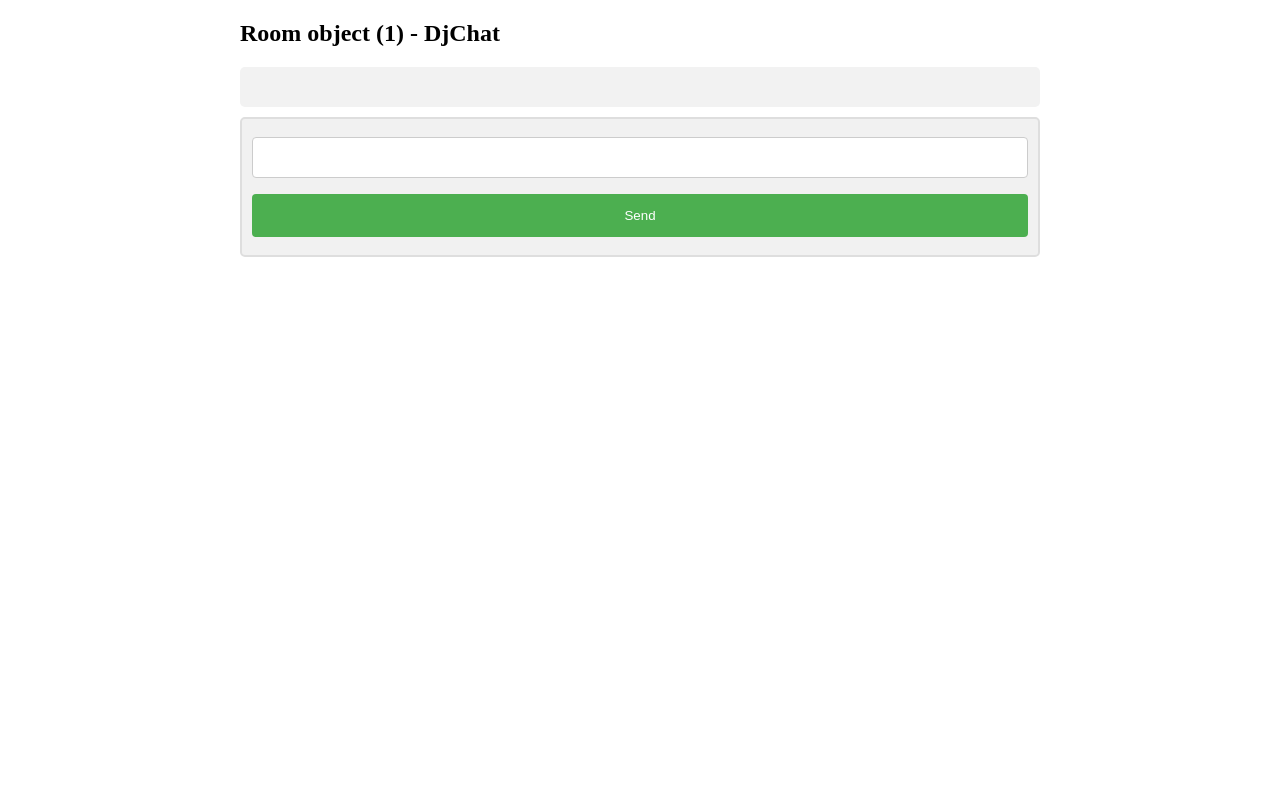
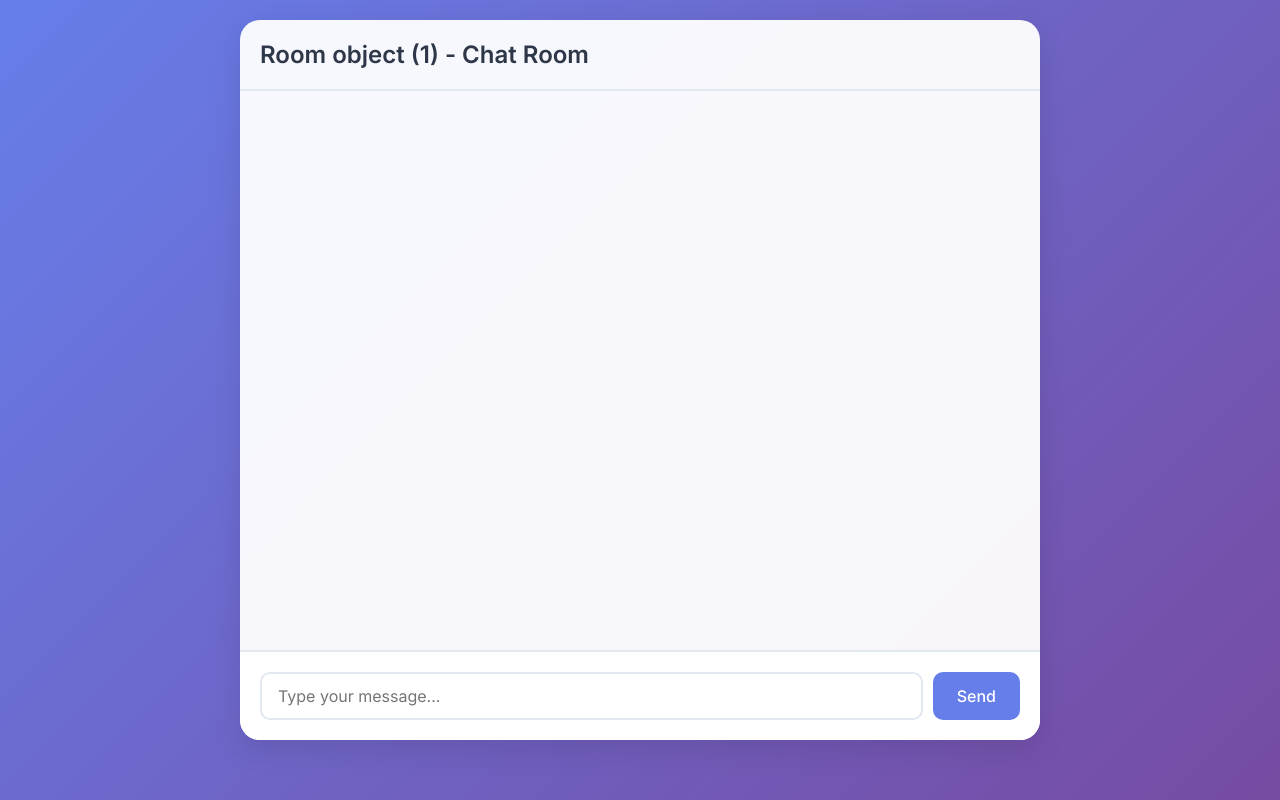
Before and after one commit to Rishav-Upadhaya/django_chat_app, a Django app: template templates/room.html in a window 1280 px wide. Run offline with Django 3.2, Linux system fonts and the light colour scheme; data comes from the database, SQL or seed files in the repository; the template is opened without the code that fills it: values that come from a table or form of the project are taken from there, most other values are stand-ins (such as "Sample title", 1, 10 or a date in 2020); data that the repository does not hold is empty; some libraries are stand-ins or nearby versions.

Commit message:
Update chat room with modern UI and enhanced features

```diff
--- a/templates/room.html
+++ b/templates/room.html
@@ -1,162 +1,268 @@
 <!DOCTYPE html>
 <html>
   <head>
-<meta name="viewport" content="width=device-width, initial-scale=1">
+    <meta name="viewport" content="width=device-width, initial-scale=1" />
+    <title>{{room}} - Django Chat</title>
+    <link
+      href="https://fonts.googleapis.com/css2?family=Inter:wght@400;500;600&display=swap"
+      rel="stylesheet"
+    />
+    <script
+      src="https://code.jquery.com/jquery-3.1.1.min.js"
+      integrity="sha256-hVVnYaiADRTO2PzUGmuLJr8BLUSjGIZsDYGmIJLv2b8="
+      crossorigin="anonymous"
+    ></script>
     <style>
+      * {
+        margin: 0;
+        padding: 0;
+        box-sizing: border-box;
+        font-family: "Inter", sans-serif;
+      }
+
       body {
         margin: 0 auto;
-  max-width: 800px;
-  padding: 0 20px;
+        max-width: 100%;
+        min-height: 100vh;
+        background: linear-gradient(135deg, #667eea 0%, #764ba2 100%);
+        display: flex;
+        flex-direction: column;
+        padding: 20px;
       }
 
-.container {
-  border: 2px solid #dedede;
-  background-color: #f1f1f1;
-  border-radius: 5px;
-  padding: 10px;
-  margin: 10px 0;
+      .chat-container {
+        background: rgba(255, 255, 255, 0.95);
+        border-radius: 20px;
+        box-shadow: 0 10px 30px rgba(0, 0, 0, 0.1);
+        width: 100%;
+        max-width: 800px;
+        margin: 0 auto;
+        display: flex;
+        flex-direction: column;
+        height: 90vh;
       }
 
-.darker {
-  border-color: #ccc;
-  background-color: #ddd;
+      .chat-header {
+        padding: 20px;
+        border-bottom: 2px solid #e2e8f0;
       }
 
-.container::after {
-  content: "";
-  clear: both;
-  display: table;
+      .chat-header h2 {
+        color: #2d3748;
+        font-size: 1.5rem;
+        font-weight: 600;
       }
 
-.container img {
-  float: left;
-  max-width: 60px;
-  width: 100%;
-  margin-right: 20px;
-  border-radius: 50%;
+      #display {
+        flex: 1;
+        overflow-y: auto;
+        padding: 20px;
       }
 
-.container img.right {
-  float: right;
-  margin-left: 20px;
-  margin-right:0;
+      .message-container {
+        margin-bottom: 20px;
+        max-width: 80%;
       }
 
-.time-right {
-  float: right;
-  color: #aaa;
+      .message-container.darker {
+        margin-left: auto;
       }
 
-.time-left {
-  float: left;
-  color: #999;
+      .message-bubble {
+        background: #f7fafc;
+        border-radius: 15px;
+        padding: 12px 16px;
+        box-shadow: 0 2px 5px rgba(0, 0, 0, 0.05);
+      }
+
+      .darker .message-bubble {
+        background: #667eea;
+        color: white;
+      }
+
+      .message-container b {
+        display: block;
+        color: #4a5568;
+        font-size: 0.9rem;
+        margin-bottom: 4px;
+      }
+
+      .darker b {
+        color: #2d3748;
+        text-align: right;
+      }
+
+      .message-bubble p {
+        margin: 0;
+        line-height: 1.5;
+      }
+
+      .time-left,
+      .time-right {
+        font-size: 0.8rem;
+        color: #718096;
+        margin-top: 4px;
+      }
+
+      .darker .time-left {
+        text-align: right;
+      }
+
+      .message-form {
+        padding: 20px;
+        background: white;
+        border-top: 2px solid #e2e8f0;
+        border-radius: 0 0 20px 20px;
+      }
+
+      .message-input-container {
+        display: flex;
+        gap: 10px;
+      }
+
+      #message {
+        flex: 1;
+        padding: 12px 16px;
+        border: 2px solid #e2e8f0;
+        border-radius: 10px;
+        font-size: 1rem;
+        transition: all 0.3s ease;
+      }
+
+      #message:focus {
+        outline: none;
+        border-color: #667eea;
+        box-shadow: 0 0 0 3px rgba(102, 126, 234, 0.1);
+      }
+
+      .send-button {
+        background: #667eea;
+        color: white;
+        padding: 12px 24px;
+        border: none;
+        border-radius: 10px;
+        cursor: pointer;
+        font-size: 1rem;
+        font-weight: 500;
+        transition: all 0.3s ease;
+      }
+
+      .send-button:hover {
+        background: #5a67d8;
+        transform: translateY(-1px);
+      }
+
+      .send-button:active {
+        transform: translateY(1px);
+      }
+
+      @media (max-width: 640px) {
+        .chat-container {
+          height: 95vh;
+        }
+
+        .message-container {
+          max-width: 90%;
+        }
       }
     </style>
-<script   src="https://code.jquery.com/jquery-3.1.1.min.js"   integrity="sha256-hVVnYaiADRTO2PzUGmuLJr8BLUSjGIZsDYGmIJLv2b8="   crossorigin="anonymous"></script>
   </head>
   <body>
+    <div class="chat-container">
+      <div class="chat-header">
+        <h2>{{room}} - Chat Room</h2>
+      </div>
 
-<h2>{{room}} - DjChat</h2>
+      <div id="display"></div>
 
-<div id="display">
-
-<!-- <div class="container darker">
-  <b>Tom</b><p>Hello Everyone, How Are You Guys Doing?</p>
-  <span class="time-left">20th, April 2021</span>
-</div> -->
-
+      <div class="message-form">
+        <form id="post-form">
+          {% csrf_token %}
+          <input
+            type="hidden"
+            name="username"
+            id="username"
+            value="{{username}}"
+          />
+          <input
+            type="hidden"
+            name="room_id"
+            id="room_id"
+            value="{{room_details.id}}"
+          />
+          <div class="message-input-container">
+            <input
+              type="text"
+              name="message"
+              id="message"
+              placeholder="Type your message..."
+              autocomplete="off"
+            />
+            <button type="submit" class="send-button">Send</button>
+          </div>
+        </form>
+      </div>
     </div>
 
     <script>
-$(document).ready(function(){
-
-setInterval(function(){
-    $.ajax({
-        type: 'GET',
-        url : "/getMessages/{{room}}/",
-        success: function(response){
-            console.log(response);
-            $("#display").empty();
-            for (var key in response.messages)
-            {
-                var temp="<div class='container darker'><b>"+response.messages[key].user+"</b><p>"+response.messages[key].value+"</p><span class='time-left'>"+response.messages[key].date+"</span></div>";
-                $("#display").append(temp);
-            }
-        },
-        error: function(response){
-            alert('An error occured')
-        }
-    });
-},1000);
-})
-</script>
-
-
-<div class="container">
-    <style>
-    input[type=text], select {
-    width: 100%;
-    padding: 12px 20px;
-    margin: 8px 0;
-    display: inline-block;
-    border: 1px solid #ccc;
-    border-radius: 4px;
-    box-sizing: border-box;
+      $(document).ready(function () {
+        // Scroll to bottom of display
+        function scrollToBottom() {
+          const display = document.getElementById("display");
+          display.scrollTop = display.scrollHeight;
         }
 
-    input[type=submit] {
-    width: 100%;
-    background-color: #4CAF50;
-    color: white;
-    padding: 14px 20px;
-    margin: 8px 0;
-    border: none;
-    border-radius: 4px;
-    cursor: pointer;
+        setInterval(function () {
+          $.ajax({
+            type: "GET",
+            url: "/getMessages/{{room}}/",
+            success: function (response) {
+              $("#display").empty();
+              for (var key in response.messages) {
+                var message = response.messages[key];
+                var isCurrentUser = message.user === "{{username}}";
+                var messageHtml = `
+                            <div class="message-container ${
+                              isCurrentUser ? "darker" : ""
+                            }">
+                                <b>${message.user}</b>
+                                <div class="message-bubble">
+                                    <p>${message.value}</p>
+                                </div>
+                                <span class="time-${
+                                  isCurrentUser ? "right" : "left"
+                                }">${message.date}</span>
+                            </div>
+                        `;
+                $("#display").append(messageHtml);
               }
+              scrollToBottom();
+            },
+            error: function (response) {
+              console.error("An error occurred while fetching messages");
+            },
+          });
+        }, 1000);
 
-    input[type=submit]:hover {
-    background-color: #45a049;
-    }
-
-    div {
-    border-radius: 5px;
-    background-color: #f2f2f2;
-    padding: 20px;
-    }
-    </style>
-
-    <form id="post-form">
-        {% csrf_token %}
-        <input type="hidden" name="username" id="username" value="{{username}}"/>
-        <input type="hidden" name="room_id" id="room_id" value="{{room_details.id}}"/>
-        <input type="text" name="message" id="message" width="100px" />
-        <input type="submit" value="Send">
-    </form>
-</div>
-
-
-</body>
-
-<script type="text/javascript">
-  $(document).on('submit','#post-form',function(e){
+        $("#post-form").on("submit", function (e) {
           e.preventDefault();
 
           $.ajax({
-      type:'POST',
-      url:'/send',
-      data:{
-          username:$('#username').val(),
-          room_id:$('#room_id').val(),
-          message:$('#message').val(),
-        csrfmiddlewaretoken:$('input[name=csrfmiddlewaretoken]').val(),
+            type: "POST",
+            url: "/send",
+            data: {
+              username: $("#username").val(),
+              room_id: $("#room_id").val(),
+              message: $("#message").val(),
+              csrfmiddlewaretoken: $("input[name=csrfmiddlewaretoken]").val(),
             },
-      success: function(data){
-         //alert(data)
-      }
+            success: function (data) {
+              $("#message").val("");
+              scrollToBottom();
+            },
           });
-    document.getElementById('message').value = ''
+        });
       });
     </script>
-
+  </body>
 </html>
```
Lines whose indentation alone changed are shown as unchanged.
